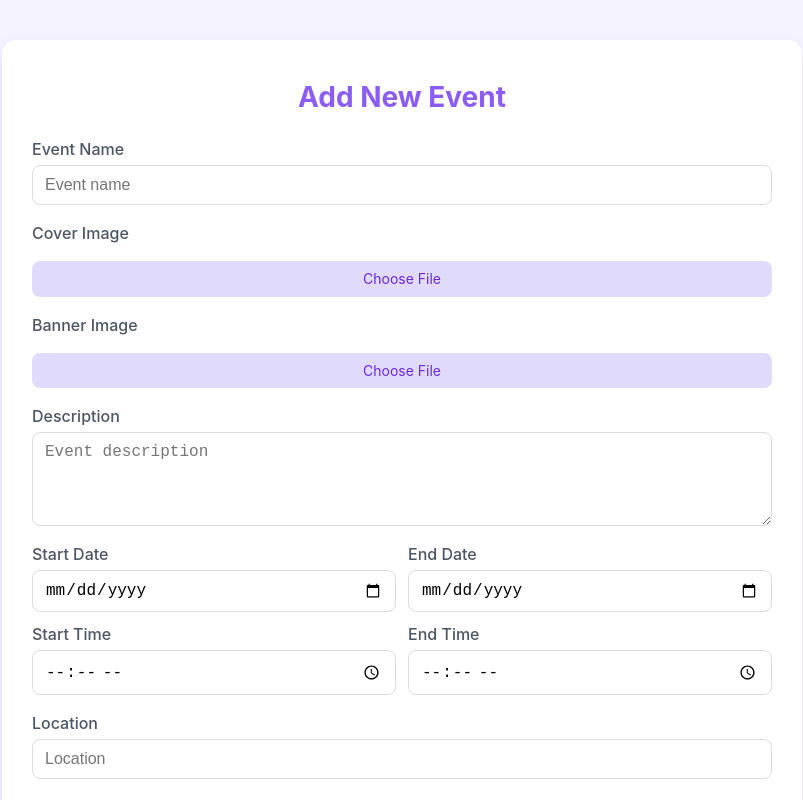
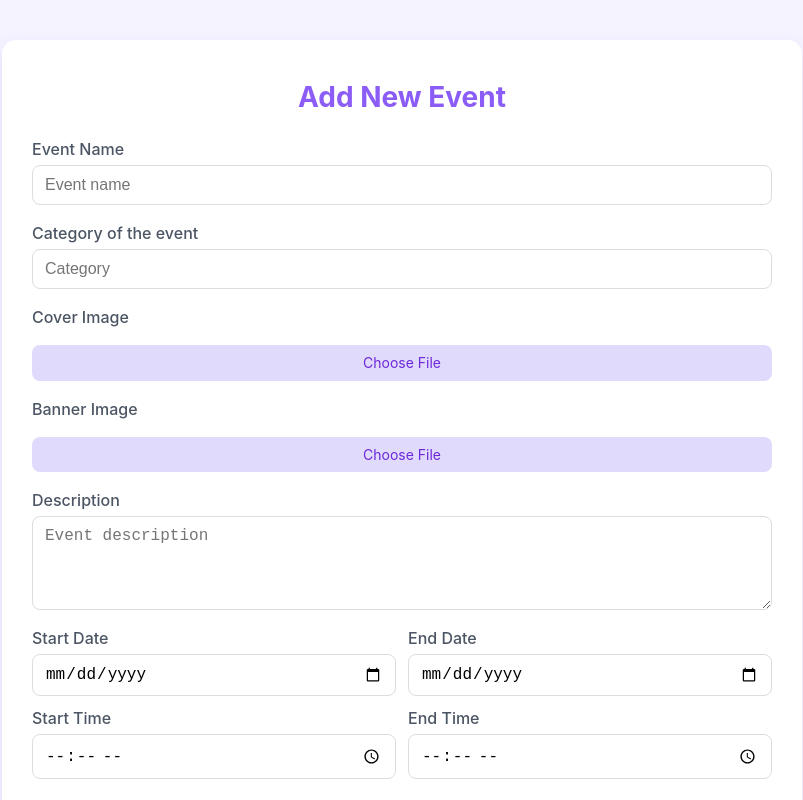
Before and after one commit to khadidjaDjn/estin-events-frontend, a React (Create React App) app: page /admin/addEvent in a window 1280 px wide. Shown: the whole page, without its empty margins (238-1041 px from the left). Built offline with nearby package versions, Linux system fonts and the light colour scheme.

Commit message:
Update AddEventPage.jsx

```diff
--- a/src/admin/AddEventPage.jsx
+++ b/src/admin/AddEventPage.jsx
@@ -72,6 +72,8 @@ export default function AddEventPage() {
         <h1 className="add-event-title">Add New Event</h1>
         <form className="add-event-form" onSubmit={handleSubmit}>
           <label>Event Name<input type="text" placeholder="Event name" required /></label>
+
+          <label>Category of the event<input type="text" placeholder="Category" required /></label>
 
           {/* Cover Image */}
           <label>Cover Image</label>
```
